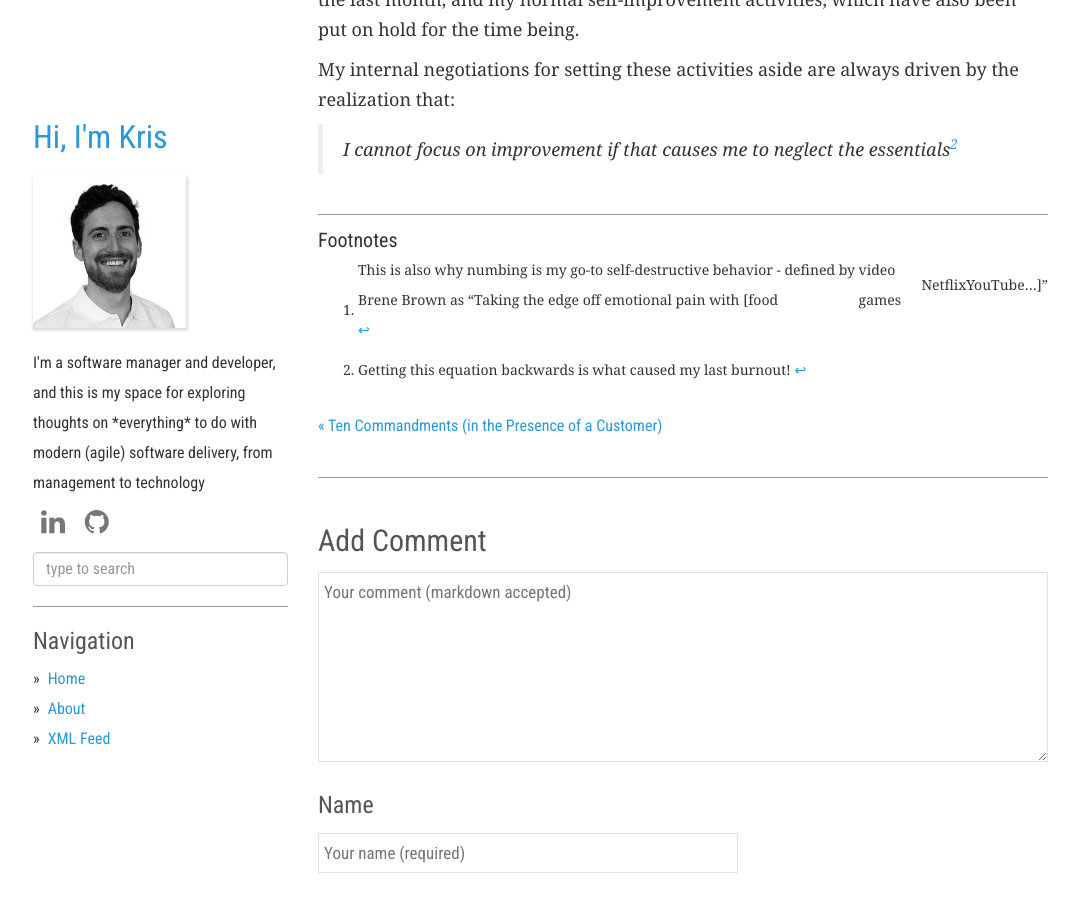
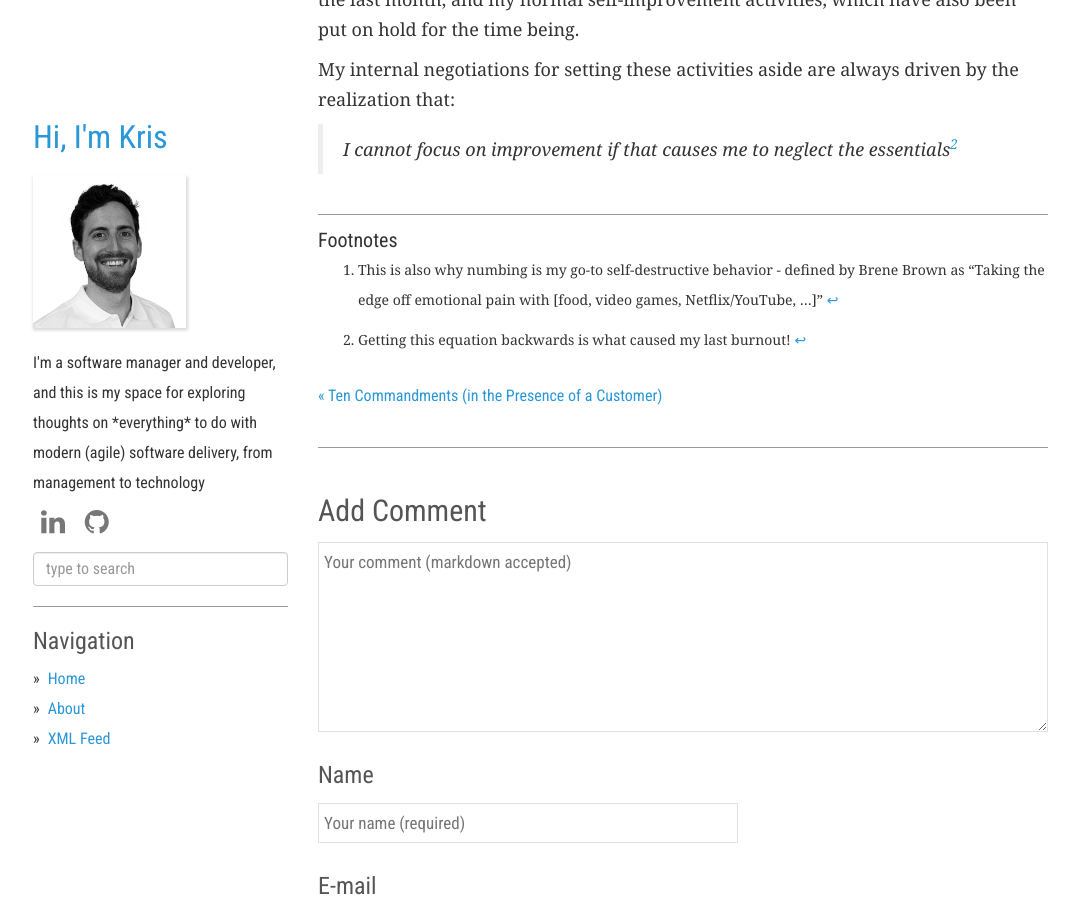
Before and after one commit to kcarta/kcarta.github.io-temp, a Jekyll site: the page built from _posts/2020-10-27-under-pressure.md, in a window 1280 px wide and 900 px high, scrolled down 2562 px. Shown: the whole window, without its empty margins (52-1131 px from the left). Built offline with Jekyll 4.4.1, drawn with Linux system fonts in a browser that asks for light colours; nearby versions of some CDN libraries.

Commit message:
Fix error where markdown makes a table in my endnotes

```diff
--- a/_posts/2020-10-27-under-pressure.md
+++ b/_posts/2020-10-27-under-pressure.md
@@ -74,5 +74,5 @@ My internal negotiations for setting these activities aside are always driven by
 
 > I cannot focus on improvement if that causes me to neglect the essentials[^2]
 
-[^1]: This is also why numbing is my go-to self-destructive behavior - defined by Brene Brown as "Taking the edge off emotional pain with [food | video games | Netflix | YouTube | ...]"
+[^1]: This is also why numbing is my go-to self-destructive behavior - defined by Brene Brown as "Taking the edge off emotional pain with [food, video games, Netflix/YouTube, ...]"
 [^2]: Getting this equation backwards is what caused my last burnout!
```
